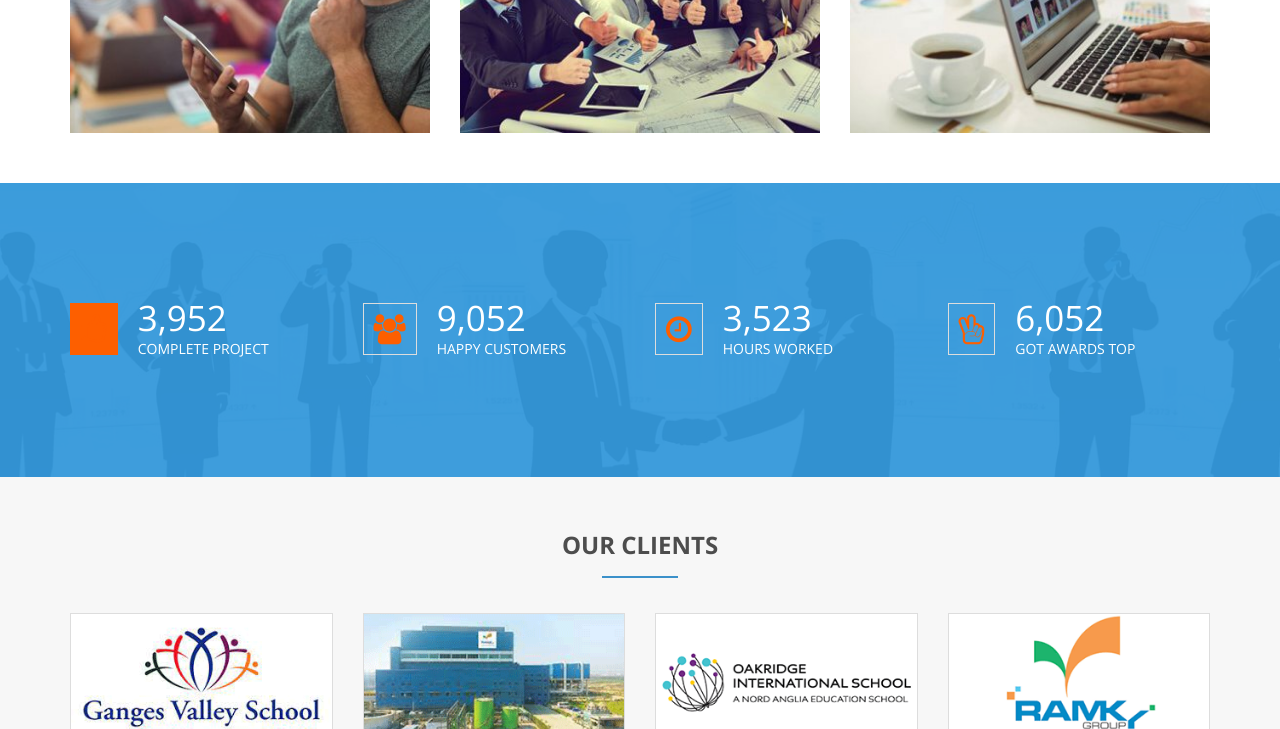
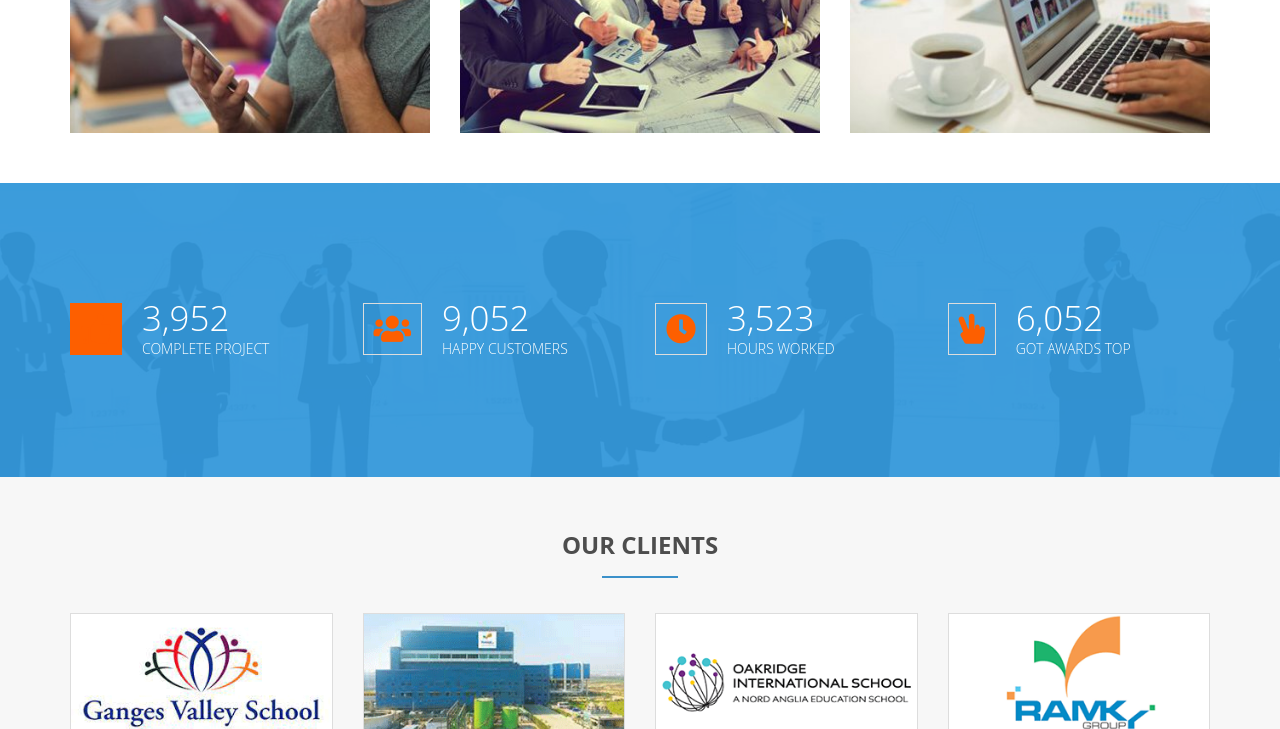
Before and after one commit to ritik367/abhivrudhi, a plain HTML site: page index.html in a window 1280 px wide. In both pictures the pointer is over the element 93 px from the left and 3748 px from the top of the page. Shown: the part 3419-4148 px from the top of the page. Drawn offline with nearby package versions, Linux system fonts and the light colour scheme.

Commit message:
ui changes

```diff
--- a/assets/css/style.css
+++ b/assets/css/style.css
@@ -1315,9 +1315,9 @@ ul.portfolio li.active {
 }
 
 .single-counter:hover .counter-icon {
-	background-color: #fd5f00;
-	color: #fff;
-	border: 1px solid #fd5f00;
+	background-color: #fd5f00 !important;
+	color: #fff !important;
+	border: 1px solid #fd5f00 !important;
 }
 
 .counter-data {
--- a/index.html
+++ b/index.html
@@ -14,8 +14,6 @@
 	<link rel="stylesheet" type="text/css" href="assets/css/bootstrap.min.css">
 	<link rel="stylesheet" type="text/css" href="assets/css/custom-bs-utilities.css">
 	<link rel="stylesheet" type="text/css" href="assets/css/font-awesome.min.css">
-	<link rel="stylesheet" type="text/css" href="assets/css/owl.carousel.min.css">
-	<link rel="stylesheet" type="text/css" href="assets/css/owl.theme.default.min.css">
 	<link rel="stylesheet" type="text/css" href="assets/css/animate.css">
 	<link rel="stylesheet" type="text/css" href="assets/css/magnific-popup.css">
 	<link rel="stylesheet" type="text/css" href="assets/css/animated-headlines.css">
@@ -25,7 +23,7 @@
 	<link rel="stylesheet" type="text/css" href="assets/css/responsive.css">
 
 	<!-- Google Fonts -->
-	<link href="https://fonts.googleapis.com/css?family=Open+Sans:300,400,600,700,800" rel="stylesheet">
+	<link rel="stylesheet" href="https://pro.fontawesome.com/releases/v5.10.0/css/all.css" integrity="sha384-AYmEC3Yw5cVb3ZcuHtOA93w35dYTsvhLPVnYs9eStHfGJvOvKxVfELGroGkvsg+p" crossorigin="anonymous"/>
 	<!-- Color Switcher -->
 	<link href="assets/switcher/switcher.css" rel="stylesheet">
 	<link href="assets/switcher/style1.css" rel="stylesheet" id="colors">
@@ -36,10 +34,6 @@
 	<link rel="apple-touch-icon" sizes="114x114" href="assets/img/template/icon-114x114.html">
 
 	<link rel="stylesheet" type="text/css" href="assets/css/custom.css">
-	<!--[if lt IE 9]>
-    <script src="https://oss.maxcdn.com/libs/html5shiv/3.7.0/html5shiv.js"></script>
-    <script src="https://oss.maxcdn.com/libs/respond.js/1.4.2/respond.min.js"></script>
-    <![endif]-->
 </head>
 
 <body data-spy="scroll" data-target=".navbar-fixed-top">
@@ -370,7 +364,7 @@
 				<div class="col-xs-12 col-sm-3">
 					<div class="single-counter">
 						<div class="counter-icon">
-							<i class="fa fa-thumbs-o-up" aria-hidden="true"></i>
+							<i class="fas fa-thumbs-up"></i>
 						</div>
 						<div class="counter-data">
 							<h2 class="counter">3,952</h2>
```
